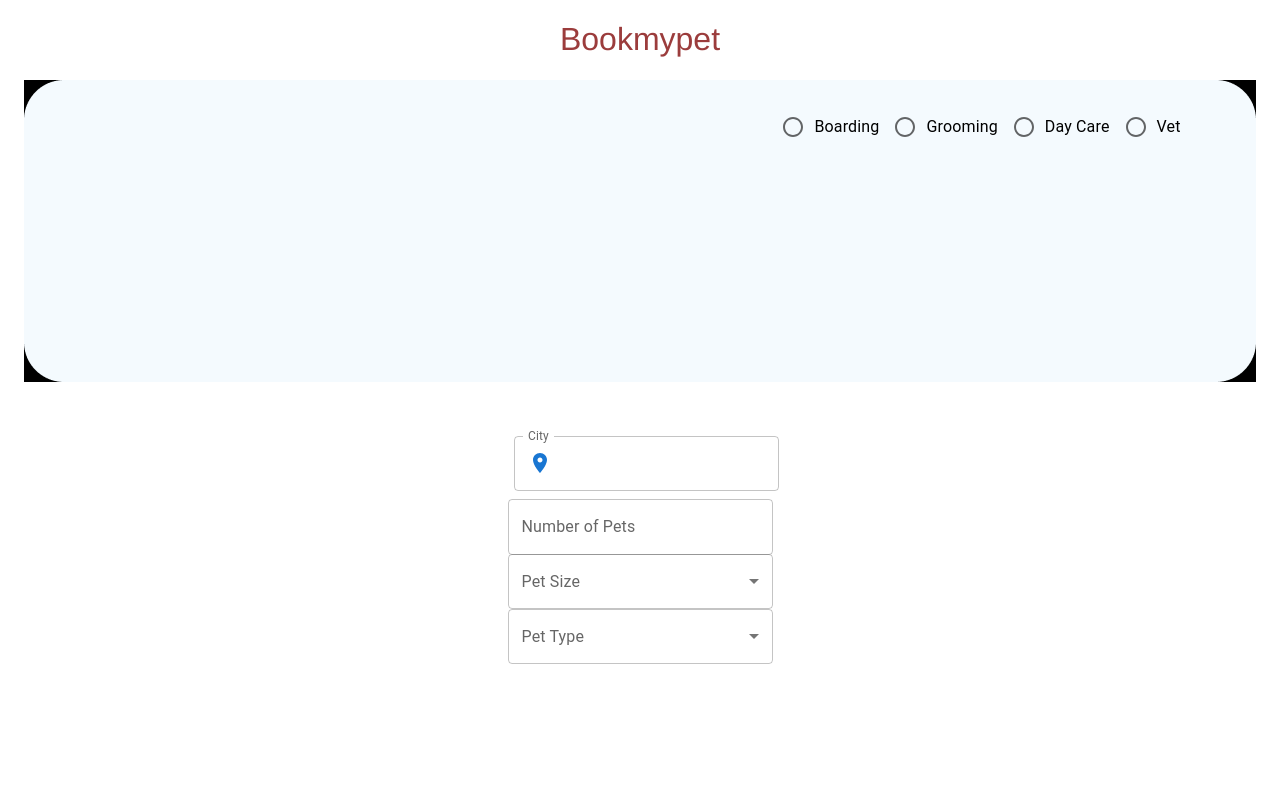
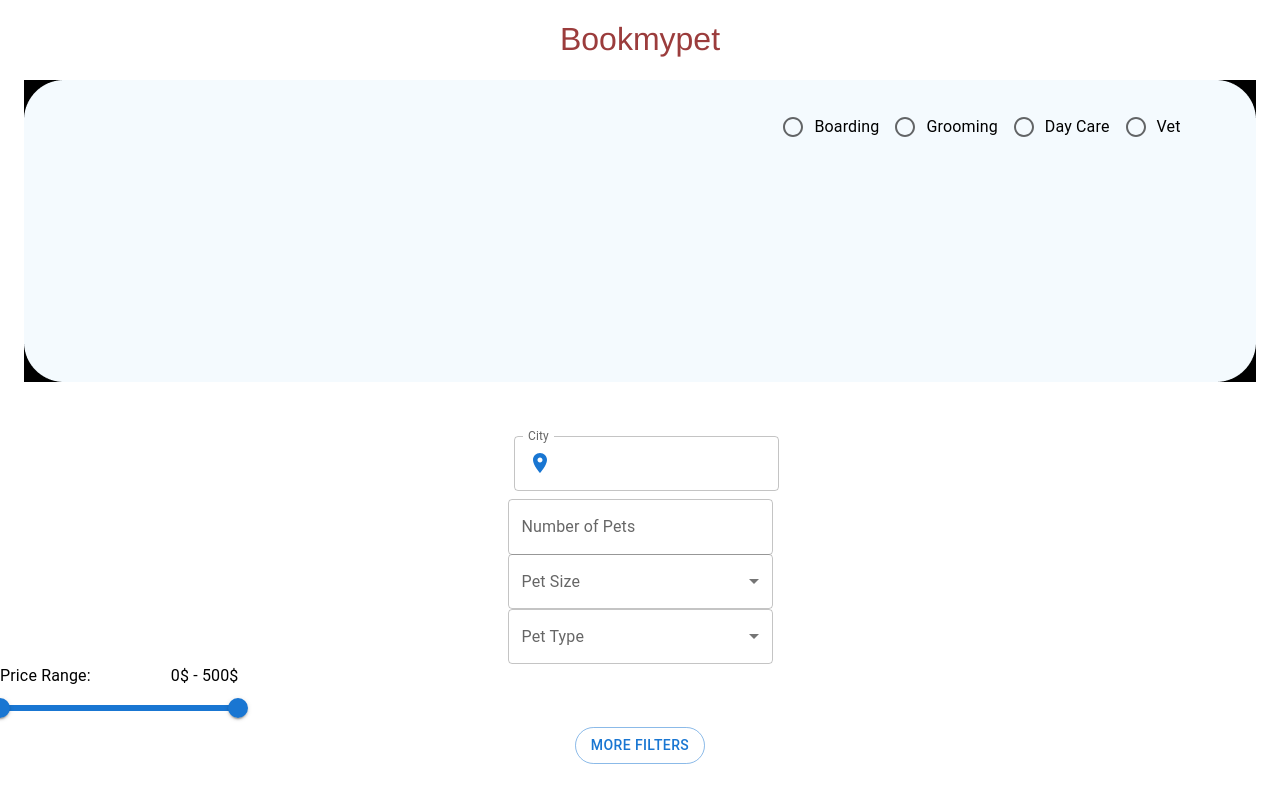
Before and after one commit to Tala-Hodeib/SongTracker, a React (Create React App) app: page / in a window 1280 px wide. Built offline with nearby package versions, Linux system fonts and the light colour scheme.

Commit message:
added price range

```diff
--- a/package.json
+++ b/package.json
@@ -3,12 +3,15 @@
   "version": "0.1.0",
   "private": true,
   "dependencies": {
+    "@adobe/react-spectrum": "^3.14.1",
     "@date-io/date-fns": "1.x",
     "@emotion/react": "^11.4.1",
     "@emotion/styled": "^11.3.0",
     "@material-ui/core": "^5.0.0-beta.5",
     "@material-ui/icons": "^4.11.2",
     "@material-ui/lab": "^5.0.0-alpha.44",
+    "@material-ui/pickers": "^4.0.0-alpha.12",
+    "@mui/icons-material": "^5.0.1",
     "@mui/material": "^5.0.1",
     "@testing-library/jest-dom": "^5.11.4",
     "@testing-library/react": "^11.1.0",
@@ -18,6 +21,7 @@
     "react": "^17.0.2",
     "react-dom": "^17.0.2",
     "react-scripts": "4.0.3",
+    "react-slider-kit": "^1.0.0-beta-0",
     "web-vitals": "^1.0.1"
   },
   "scripts": {
--- a/src/components/SearchEngine/DatePickerFilter.js
+++ b/src/components/SearchEngine/DatePickerFilter.js
@@ -0,0 +1,53 @@
+import React from "react";
+import TodayIcon from '@mui/icons-material/Today';
+import { TextField, Box, InputAdornment } from '@material-ui/core';
+import DateRangePicker from '@material-ui/lab/DateRangePicker';
+import AdapterDateFns from '@material-ui/lab/AdapterDateFns';
+import LocalizationProvider from '@material-ui/lab/LocalizationProvider';
+
+
+const DatePickerFilter = ({}) => {
+
+  const [value, setValue] = React.useState([null, null]);
+
+  return (
+    <LocalizationProvider dateAdapter={AdapterDateFns}>
+      <DateRangePicker
+
+      startText="Date From"
+      endText="Date To"
+      value={value}
+      onChange={(newValue) => {
+        setValue(newValue);
+      }}
+      renderInput={(startProps, endProps) => (
+        <React.Fragment >
+          <TextField
+          {...startProps}
+          InputProps={{
+            endAdornment: (
+          <InputAdornment position="end">
+          <TodayIcon color="primary"/>
+          </InputAdornment>
+        )}}
+          />
+
+          <Box sx={{ mx: 2 }}>  </Box>
+          <TextField {...endProps}
+           InputProps={{
+            endAdornment: (
+          <InputAdornment position="end">
+          <TodayIcon color="primary"/>
+          </InputAdornment>
+        )}}/>
+        </React.Fragment>
+      )}
+    />
+
+
+    </LocalizationProvider>
+
+  );
+
+}
+export default DatePickerFilter;
--- a/src/components/SearchEngine/MoreFiltersFilter.js
+++ b/src/components/SearchEngine/MoreFiltersFilter.js
@@ -0,0 +1,48 @@
+import * as React from 'react';
+import Button from '@mui/material/Button';
+import Menu from '@mui/material/Menu';
+import MenuItem from '@mui/material/MenuItem';
+
+ const MoreFiltersFilter = () => {
+  const [anchorEl, setAnchorEl] = React.useState(null);
+  const open = Boolean(anchorEl);
+  const handleClick = (event) => {
+    setAnchorEl(event.currentTarget);
+  };
+  const handleClose = () => {
+    setAnchorEl(null);
+  };
+
+  return (
+    <div>
+      <Button
+        sx={{borderRadius: 25}}
+        variant="outlined"
+        aria-controls="basic-menu"
+        aria-haspopup="true"
+        aria-expanded={open ? 'true' : undefined}
+        onClick={handleClick}
+      >
+        More Filters
+      </Button>
+      <Menu
+        anchorEl={anchorEl}
+        open={open}
+        onClose={handleClose}
+        MenuListProps={{
+          'aria-labelledby': 'basic-button',
+          sx: {
+                width: 550,
+                height: 170,
+                borderRadius: 20,
+          }
+        }}
+      >
+        <MenuItem onClick={handleClose}>Profile</MenuItem>
+        <MenuItem onClick={handleClose}>My account</MenuItem>
+        <MenuItem onClick={handleClose}>Logout</MenuItem>
+      </Menu>
+    </div>
+  );
+}
+export default MoreFiltersFilter;
--- a/src/components/SearchEngine/PriceRangeFilter.js
+++ b/src/components/SearchEngine/PriceRangeFilter.js
@@ -0,0 +1,39 @@
+import React from 'react';
+import Typography from '@material-ui/core/Typography';
+import Slider from '@material-ui/core/Slider';
+
+
+const PriceRangeFilter = () => {
+
+  const [value, setValue] =  React.useState([0,500]);
+
+  const rangeSelector = (event, newValue) => {
+    setValue(newValue);
+    console.log(newValue)
+  };
+
+  return (
+    <div style={{
+      display: 'block',
+      width: 'fit-content'
+    }}>
+        <div style={{display: "flex"}}>
+      <Typography style={{paddingRight: 40}} gutterBottom>
+        Price Range:
+     </Typography>
+     <Typography style={{paddingLeft: 40}}>
+     {value[0]}$ - {value[1]}$
+     </Typography>
+     </div>
+      <Slider
+        min={0}
+        max={500}
+        value={value}
+        onChange={rangeSelector}
+        valueLabelDisplay="auto"
+      />
+    </div>
+  );
+}
+
+export default PriceRangeFilter;
--- a/src/components/SearchEngine/SearchEngine.js
+++ b/src/components/SearchEngine/SearchEngine.js
@@ -6,6 +6,9 @@
 import PetNumberFilter from "./PetNumberFilter";
 import PetSizeFilter from "./PetSizeFilter";
 import PetTypeFilter from "./PetTypeFilter";
+import DatePickerFilter from "./DatePickerFilter";
+import PriceRangeFilter from "./PriceRangeFilter";
+import MoreFiltersFilter from "./MoreFiltersFilter";
 
 const SearchEngine = ({}) => {
     return (
@@ -27,7 +30,9 @@
             <PetNumberFilter/>
             <PetSizeFilter/>
             <PetTypeFilter/>
-
+            <DatePickerFilter/>
+            <PriceRangeFilter/>
+            <MoreFiltersFilter/>
         </div>
 
 
```
Also changed, not shown: 1 other file (tests, documents, lock files or other folders).
